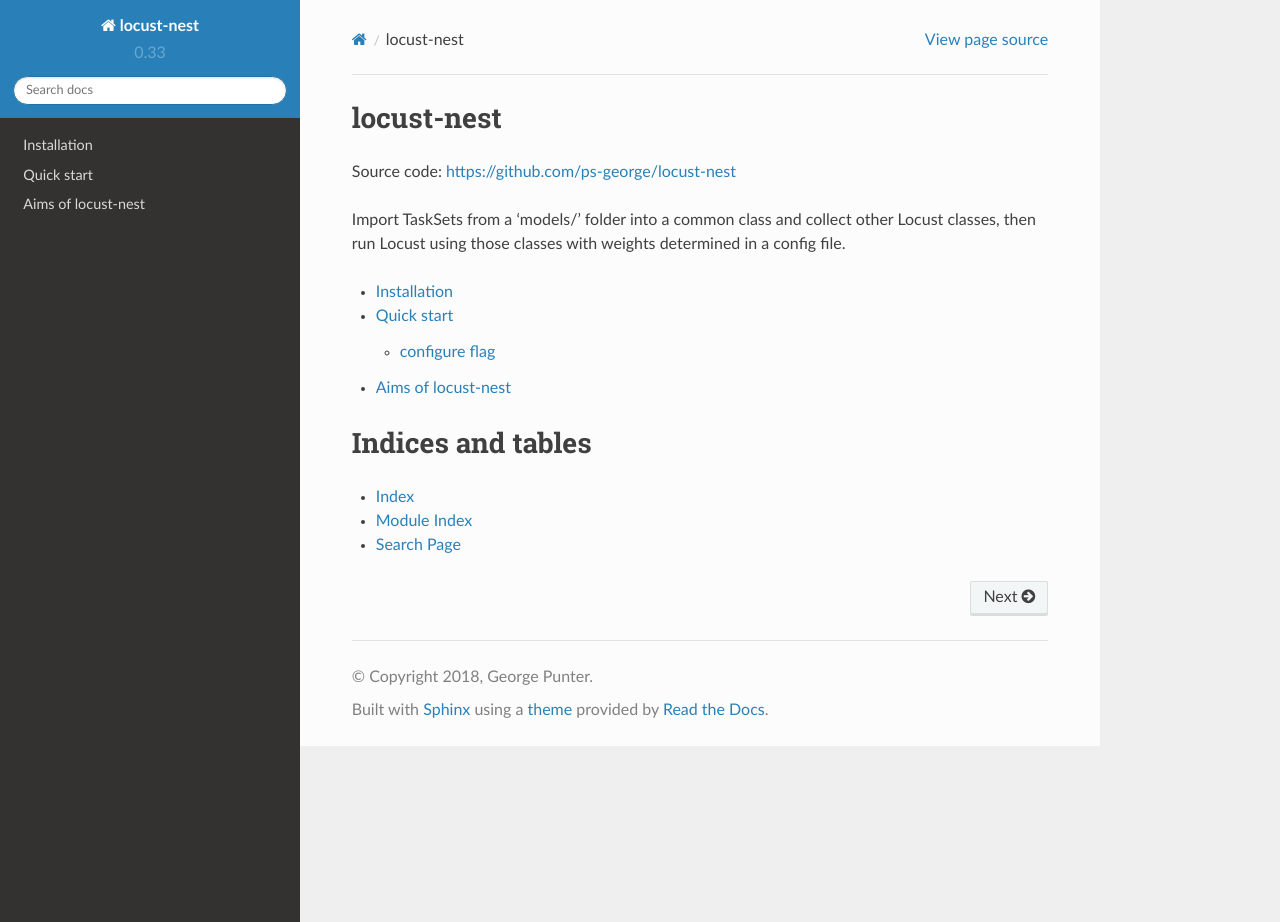
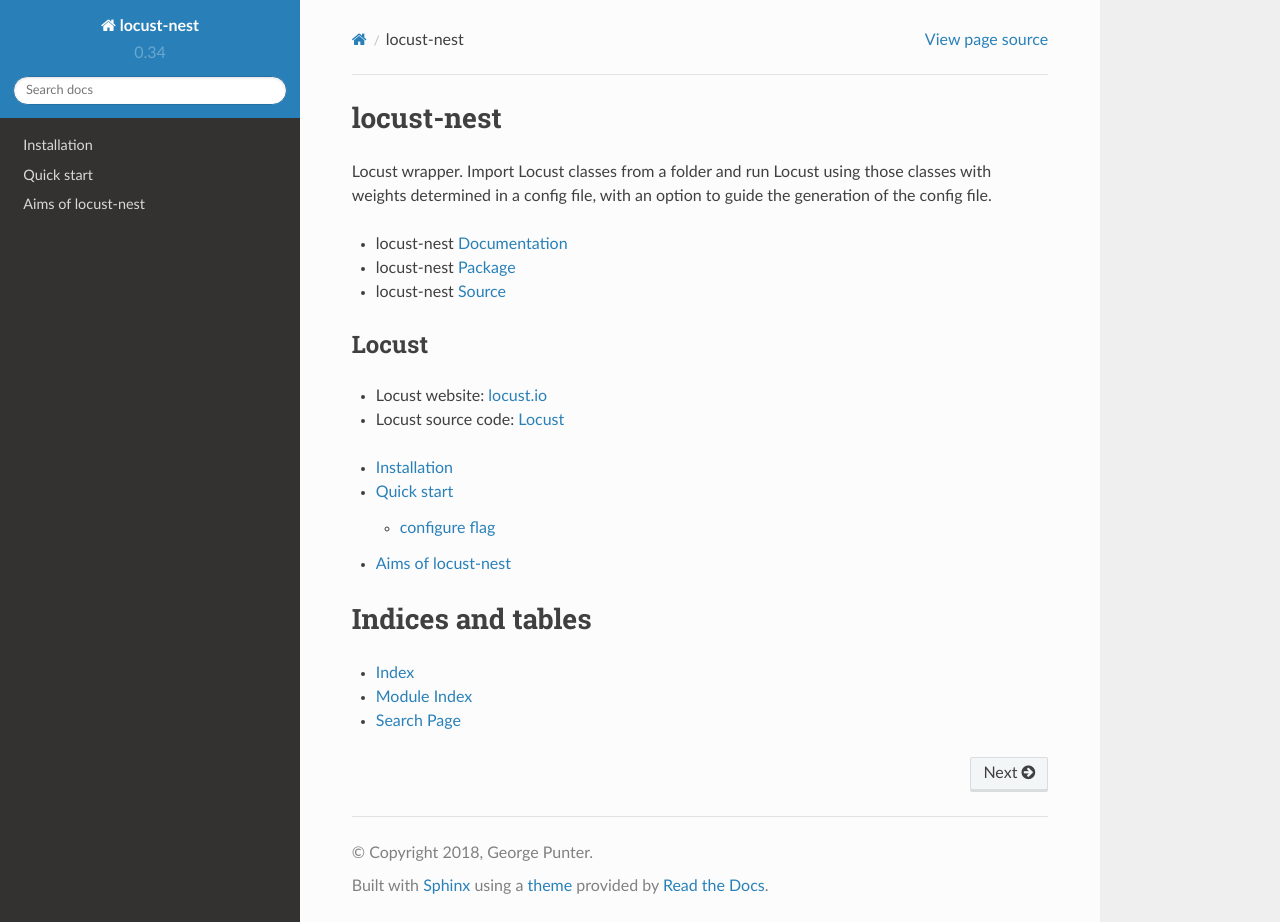
Before and after one commit to BBOXX/nest, a Sphinx documentation site: the page built from docs/index.rst, in a window 1280 px wide and 922 px high. Built offline with Sphinx 7.4.7 and the Read the Docs theme 2.0.0, drawn with Linux system fonts in a browser that asks for light colours.

Commit message:
Update docs (#8)
* Add links to Locust docs and docs

* Put links in list

* Add heading for locust links

* Update tagline

* Add locust wrapper

```diff
--- a/docs/index.rst
+++ b/docs/index.rst
@@ -3,10 +3,26 @@
 
 locust-nest
 ===========
-Source code: https://github.com/ps-george/locust-nest
 
-Import TaskSets from a 'models/' folder into a common class and collect other Locust classes,
-then run Locust using those classes with weights determined in a config file.
+Locust wrapper. Import Locust classes from a folder and run Locust using those classes with weights determined in a config file,
+with an option to guide the generation of the config file.
+
+- locust-nest Documentation_
+- locust-nest Package_
+- locust-nest Source_
+
+Locust
+------
+
+- Locust website: locust.io_
+- Locust source code: Locust_
+
+.. _Documentation: https://ps-george.github.io/locust-nest
+.. _Package: https://pypi.org/project/locust-nest/
+.. _Source: https://github.com/ps-george/locust-nest
+
+.. _Locust: https://github.com/locustio/locust
+.. _locust.io: https://locust.io
 
 .. toctree::
    :maxdepth: 2
--- a/locust_nest/version.py
+++ b/locust_nest/version.py
@@ -1 +1 @@
-__version__ = 0.33
+__version__ = 0.34
```
Also changed, not shown: README.rst (+17 -3 lines).
